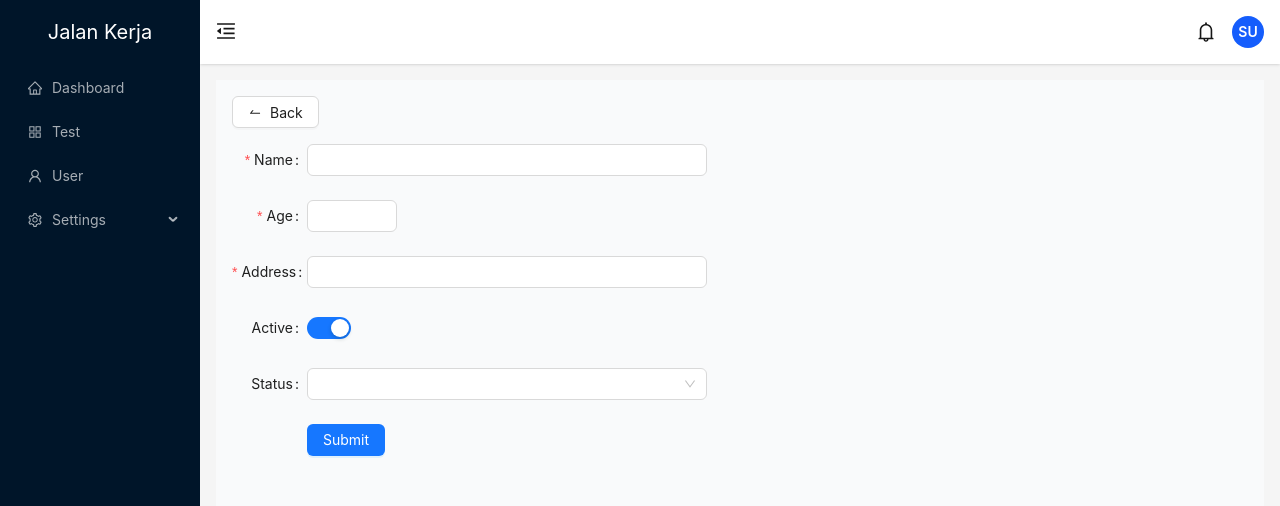
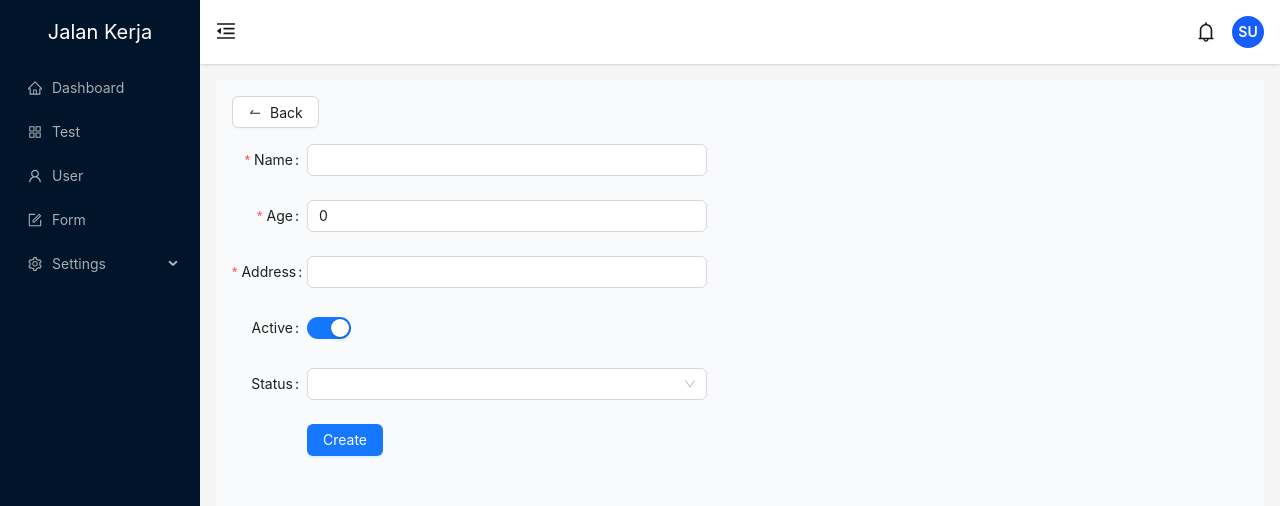
Before and after one commit to Jason4931/table-library-test, a Next.js app: page /test/create in a window 1280 px wide. Shown: the top 506 px of the page. Built offline with nearby package versions, Linux system fonts and the light colour scheme; sample sign-in values are in the browser's storage.

Commit message:
Co-authored-by: Catalyst. <SadhowLearner@users.noreply.github.com>

```diff
--- a/src/app/dashboard/page.jsx
+++ b/src/app/dashboard/page.jsx
@@ -1,7 +1,7 @@
 "use client";
 import React from "react";
 import MainLayout from "@/app/layout/mainlayout";
-import { DollarSign, Users, ShoppingCart, Eye, BarChart3, ArrowUp, ArrowDown, TrendingUp } from "lucide-react";
+import { DollarSign, Users, ShoppingCart, Eye, BarChart3, ArrowUp, ArrowDown, TrendingUp, CarrotIcon } from "lucide-react";
 import BarChartComponent from "../ui/charts/BarChart";
 import LineChartComponent from "../ui/charts/LineChart";
 import PieChartComponent from "../ui/charts/PieChart";
@@ -40,6 +40,59 @@ const Dashboard = () => {
       icon: Eye,
       bgColor: "bg-purple-500",
     },
+    {
+      title: "Page Views",
+      value: "125,742",
+      change: "+18.7%",
+      isPositive: true,
+      icon: Eye,
+      bgColor: "bg-purple-500",
+    },
+    {
+      title: "Page Views",
+      value: "125,742",
+      change: "+18.7%",
+      isPositive: true,
+      icon: Eye,
+      bgColor: "bg-purple-500",
+    },
+    {
+      title: "Page Views",
+      value: "125,742",
+      change: "+18.7%",
+      isPositive: true,
+      icon: Eye,
+      bgColor: "bg-purple-500",
+    },
+    {
+      title: "Page Views",
+      value: "125,742",
+      change: "+18.7%",
+      isPositive: true,
+      icon: CarrotIcon,
+      bgColor: "bg-purple-500",
+    },
+  ];
+
+  const LineChartProps = {
+    data: [
+      { name: "Jan", value: 400 },
+      { name: "Feb", value: 300 },
+      { name: "Mar", value: 500 },
+      { name: "Apr", value: 280 },
+      { name: "May", value: 590 },
+    ],
+    lineColor: "#333333",
+    title: "Makan",
+    type: "monotone",
+  }
+
+  const barChartData = [
+    { name: "Jan", value: 400 },
+    { name: "Feb", value: 300 },
+    { name: "Mar", value: 500 },
+    { name: "Apr", value: 280 },
+    { name: "May", value: 590 },
   ];
 
   return (
@@ -122,7 +175,7 @@ const Dashboard = () => {
                 </div>
                 <TrendingUp className="w-5 h-5 text-blue-500" />
               </div>
-              <LineChartComponent />
+              <LineChartComponent {...LineChartProps} />
             </div>
 
             {/* Sales by Category */}
@@ -157,7 +210,7 @@ const Dashboard = () => {
                 </div>
                 <BarChart3 className="w-5 h-5 text-orange-500" />
               </div>
-              <BarChartComponent />
+              <BarChartComponent barColor="#f34e22" data={barChartData} title="testing" />
             </div>
 
             {/* Traffic Overview */}
--- a/src/app/forms/page.jsx
+++ b/src/app/forms/page.jsx
@@ -1,10 +1,31 @@
 import MainLayout from "@/app/layout/mainlayout";
-import FormExample from "@/app/ui/forms/FormExample";
+import FormRepeater from "@/app/ui/forms/FormRepeater";
+
+let formItem = [
+  {
+    name: "makan",
+    required: true,
+    message: "For eat",
+    placeholder: "halo"
+  },
+  {
+    name: "makan1",
+    required: true,
+    message: "For eat1",
+    placeholder: "halo1"
+  },
+  {
+    name: "makan2",
+    required: true,
+    message: "For eat2",
+    placeholder: "halo2"
+  },
+]
 
 export default function FormsPage() {
   return (
     <MainLayout>
-      <FormExample />
+      <FormRepeater formItem={formItem} formListName="tryings" />
     </MainLayout>
   );
 }
--- a/src/app/layout/sidebar.jsx
+++ b/src/app/layout/sidebar.jsx
@@ -4,6 +4,7 @@ import { Menu, Button } from "antd";
 import {
   HomeOutlined,
   AppstoreOutlined,
+  FormOutlined,
   LogoutOutlined,
   UserOutlined,
   SettingOutlined
@@ -18,6 +19,7 @@ const Sidebar = ({ collapsed }) => {
     { key: "/dashboard", icon: <HomeOutlined />, label: "Dashboard" },
     { key: "/test", icon: <AppstoreOutlined />, label: "Test" },
     { key: "/usertest", icon: <UserOutlined />, label: "User" },
+    { key: "/forms", icon: <FormOutlined />, label: "Form" },
     {
       key: "settings",
       icon: <SettingOutlined />,
--- a/src/app/test/[key]/page.jsx
+++ b/src/app/test/[key]/page.jsx
@@ -5,7 +5,10 @@ export default function ViewData() {
   return (
     <>
       <MainLayout>
-        <ViewDescriptions />
+        <ViewDescriptions
+          storageKey="tableData"
+          url='/test'
+        />
       </MainLayout>
     </>
   );
--- a/src/app/test/create/page.jsx
+++ b/src/app/test/create/page.jsx
@@ -1,96 +1,50 @@
 'use client'
 
-import React, { useEffect } from 'react';
-import { redirect, useRouter } from 'next/navigation';
-import { Form, Button, Input, InputNumber, Switch, Select } from 'antd';
-import { SwapLeftOutlined } from '@ant-design/icons';
+import React from 'react';
 import '@ant-design/v5-patch-for-react-19';
 import MainLayout from "@/app/layout/mainlayout";
+import CustomForm from '@/app/ui/CustomForm';
 
 export default function CreateData() {
-  const router = useRouter();
-  const onFinish = values => {
-    const existing = JSON.parse(localStorage.getItem('tableData') || '[]');
-    const usedKeys = new Set(existing.map(row => parseInt(row.key, 10)));
-    let newKey = 1;
-    while (usedKeys.has(newKey)) {
-      newKey++;
-    }
-    const newEntry = {
-      key: `${newKey}`,
-      ...values,
-    };
-    const updated = [...existing, newEntry];
-    localStorage.setItem('tableData', JSON.stringify(updated));
-    router.replace('/test');
-  };
-  const onFinishFailed = errorInfo => {
-    console.log('Failed:', errorInfo);
-  };
-
   return (
     <MainLayout>
-      <Button onClick={() => redirect('/test')} icon={<SwapLeftOutlined />} className="mb-4">Back</Button>
-      <Form
-        name="basic"
-        labelCol={{ span: 3 }}
-        wrapperCol={{ span: 16 }}
-        style={{ maxWidth: 600 }}
-        initialValues={{
-          active: true,
-          status: '',
-        }}
-        onFinish={onFinish}
-        onFinishFailed={onFinishFailed}
-        autoComplete="off"
-      >
-        <Form.Item
-          label="Name"
-          name="name"
-          rules={[{ required: true, message: 'Please input the name!' }]}
-        >
-          <Input />
-        </Form.Item>
-        <Form.Item
-          label="Age"
-          name="age"
-          rules={[{ required: true, message: 'Please input the age!' }]}
-        >
-          <InputNumber min={0} />
-        </Form.Item>
-        <Form.Item
-          label="Address"
-          name="address"
-          rules={[{ required: true, message: 'Please input the address!' }]}
-        >
-          <Input />
-        </Form.Item>
-        <Form.Item
-          label="Active"
-          name="active"
-          valuePropName="checked"
-        >
-          <Switch defaultChecked />
-        </Form.Item>
-        <Form.Item
-          label="Status"
-          name="status"
-
-        >
-          <Select
-            options={[
-              { label: 'Pending', value: 'pending' },
-              { label: 'Approved', value: 'approved' },
-              { label: 'Rejected', value: 'rejected' },
-            ]}
-          />
-        </Form.Item>
-        <Form.Item label={null}>
-          <Button type="primary" htmlType="submit">
-            Submit
-          </Button>
-        </Form.Item>
-      </Form>
+      <CustomForm
+        action="create"
+        storageKey="tableData"
+        columns={[
+          {
+            name: 'name',
+            type: "string",
+            initialValue: '',
+            rules: [{ required: true, message: 'Please input the name!' }],
+          },
+          {
+            name: 'age',
+            type: "integer",
+            initialValue: 0,
+            rules: [{ required: true, message: 'Please input the name!' }],
+          },
+          {
+            name: 'address',
+            type: "string",
+            initialValue: '',
+            rules: [{ required: true, message: 'Please input the name!' }],
+          },
+          {
+            name: 'active',
+            type: "boolean",
+            initialValue: true,
+            valuePropName: "checked",
+          },
+          {
+            name: 'status',
+            type: "enum",
+            initialValue: '',
+            options: ['pending', 'approved', 'rejected'],
+          },
+        ]}
+        url="/test"
+      />
     </MainLayout>
   );
 }
--- a/src/app/test/edit/[key]/page.jsx
+++ b/src/app/test/edit/[key]/page.jsx
@@ -1,17 +1,14 @@
 'use client'
 
-import React, { useState, useEffect } from 'react';
-import { useRouter, useParams, redirect } from 'next/navigation';
-import { Form, Button, Input, InputNumber, Switch, Select } from 'antd';
-import { SwapLeftOutlined } from '@ant-design/icons';
+import React, { useEffect, useState } from 'react';
+import { useParams } from 'next/navigation';
 import '@ant-design/v5-patch-for-react-19';
 import MainLayout from "@/app/layout/mainlayout";
+import CustomForm from '@/app/ui/CustomForm';
 
 export default function EditData() {
-  const [form] = Form.useForm();
-  const [editData, setEditData] = useState(null);
   const params = useParams();
-  const router = useRouter();
+  const [editData, setEditData] = useState({});
 
   useEffect(() => {
     const key = params.key;
@@ -25,80 +22,53 @@ export default function EditData() {
       const found = data.find(item => String(item.key) === String(key));
       if (found) {
         setEditData(found);
-        form.setFieldsValue(found); // ✅ set form values
       }
     } catch (err) {
       console.error("Invalid JSON in localStorage:", err);
     }
-  }, [params.key, form]);
+  }, [params.key]);
 
-  const onFinish = values => {
-    const existing = JSON.parse(localStorage.getItem('tableData') || '[]');
-    const updated = existing.map(item =>
-      String(item.key) === String(params.key) ? { ...item, ...values, key: item.key } : item
-    );
-    localStorage.setItem('tableData', JSON.stringify(updated));
-    router.replace('/test');
-  };
+  if (!editData || !editData.key) return null;
 
   return (
     <MainLayout>
-      <Button onClick={() => router.replace('/test')} icon={<SwapLeftOutlined />} className="mb-4">Back</Button>
-      <Form
-        form={form}
-        name="edit"
-        labelCol={{ span: 3 }}
-        wrapperCol={{ span: 16 }}
-        style={{ maxWidth: 600 }}
-        onFinish={onFinish}
-        autoComplete="off"
-      >
-        <Form.Item
-          label="Name"
-          name="name"
-          rules={[{ required: true, message: 'Please input the name!' }]}
-        >
-          <Input />
-        </Form.Item>
-        <Form.Item
-          label="Age"
-          name="age"
-          rules={[{ required: true, message: 'Please input the age!' }]}
-        >
-          <InputNumber min={0} />
-        </Form.Item>
-        <Form.Item
-          label="Address"
-          name="address"
-          rules={[{ required: true, message: 'Please input the address!' }]}
-        >
-          <Input />
-        </Form.Item>
-        <Form.Item
-          label="Active"
-          name="active"
-          valuePropName="checked"
-        >
-          <Switch />
-        </Form.Item>
-        <Form.Item
-          label="Status"
-          name="status"
-        >
-          <Select
-            options={[
-              { label: 'Pending', value: 'pending' },
-              { label: 'Approved', value: 'approved' },
-              { label: 'Rejected', value: 'rejected' },
-            ]}
-          />
-        </Form.Item>
-        <Form.Item label={null}>
-          <Button type="primary" htmlType="submit">
-            Submit
-          </Button>
-        </Form.Item>
-      </Form>
+      <CustomForm
+        action="update"
+        storageKey="tableData"
+        columns={[
+          {
+            name: 'name',
+            type: "string",
+            initialValue: editData.name,
+            rules: [{ required: true, message: 'Please input the name!' }],
+          },
+          {
+            name: 'age',
+            type: "integer",
+            initialValue: editData.age,
+            rules: [{ required: true, message: 'Please input the name!' }],
+          },
+          {
+            name: 'address',
+            type: "string",
+            initialValue: editData.address,
+            rules: [{ required: true, message: 'Please input the name!' }],
+          },
+          {
+            name: 'active',
+            type: "boolean",
+            initialValue: editData.active,
+            valuePropName: "checked",
+          },
+          {
+            name: 'status',
+            type: "enum",
+            initialValue: editData.status,
+            options: ['pending', 'approved', 'rejected'],
+          },
+        ]}
+        url="/test"
+      />
     </MainLayout>
   );
 }
--- /dev/null
+++ b/src/app/ui/CustomForm.jsx
@@ -0,0 +1,104 @@
+'use client'
+
+import React from 'react';
+import { useRouter, redirect, useParams } from 'next/navigation';
+import { Form, Button, Input, InputNumber, Switch, Select } from 'antd';
+import { SwapLeftOutlined } from '@ant-design/icons';
+import '@ant-design/v5-patch-for-react-19';
+
+export default function CustomForm({ action, storageKey, columns, url }) {
+  const params = useParams();
+  const router = useRouter();
+  const onFinish = values => {
+    const existing = JSON.parse(localStorage.getItem(storageKey) || '[]');
+    let updated;
+    if (action == 'create') {
+      const usedKeys = new Set(existing.map(row => parseInt(row.key, 10)));
+      let newKey = 1;
+      while (usedKeys.has(newKey)) {
+        newKey++;
+      }
+      const newEntry = {
+        key: `${newKey}`,
+        ...values,
+      };
+      updated = [...existing, newEntry];
+    } else if (action == 'update') {
+      updated = existing.map(item =>
+        String(item.key) === String(params.key) ? { ...item, ...values, key: item.key } : item
+      );
+    }
+    localStorage.setItem(storageKey, JSON.stringify(updated));
+    router.replace(url);
+  };
+  const onFinishFailed = errorInfo => {
+    console.log('Failed:', errorInfo);
+  };
+
+  const [form] = Form.useForm();
+
+  // Map a column definition to its input component
+  const renderField = (col) => {
+    switch (col[col.type] || col.type) {
+      case "string":
+        return <Input />;
+      case "integer":
+        return <InputNumber min={0} style={{ width: "100%" }} />;
+      case "boolean":
+        return <Switch />;
+      case "enum":
+        return (
+          <Select
+            options={col.options.map((opt) => ({
+              label: opt[0].toUpperCase() + opt.slice(1),
+              value: opt,
+            }))}
+          />
+        );
+      default:
+        return <Input />;
+    }
+  };
+
+  return (
+    <div>
+      <Button onClick={() => redirect(url)} icon={<SwapLeftOutlined />} className="mb-4">Back</Button>
+      <Form
+        form={form}
+        name={action}
+        labelCol={{ span: 3 }}
+        wrapperCol={{ span: 16 }}
+        style={{ maxWidth: 600 }}
+        onFinish={onFinish}
+        onFinishFailed={onFinishFailed}
+        autoComplete="off"
+      >
+        {columns.map((col) => {
+          // Extract Form.Item props
+          const { name, rules, valuePropName, initialValue } = col;
+          // Label = capitalized field name
+          const label = name.charAt(0).toUpperCase() + name.slice(1);
+
+          return (
+            <Form.Item
+              key={name}
+              label={label}
+              name={name}
+              rules={rules}
+              valuePropName={valuePropName}
+              initialValue={initialValue}
+            >
+              {renderField(col)}
+            </Form.Item>
+          );
+        })}
+
+        <Form.Item wrapperCol={{ offset: 3, span: 16 }}>
+          <Button type="primary" htmlType="submit">
+            {action == "create" ? "Create" : "Submit"}
+          </Button>
+        </Form.Item>
+      </Form>
+    </div>
+  );
+}
--- a/src/app/ui/ViewDescriptions.jsx
+++ b/src/app/ui/ViewDescriptions.jsx
@@ -7,21 +7,19 @@ import { Button } from "antd"
 import { SwapLeftOutlined } from '@ant-design/icons';
 import '@ant-design/v5-patch-for-react-19';
 
-export function ViewDescriptions() {
+export function ViewDescriptions({ storageKey, url }) {
   const [items, setItems] = useState([]);
   const params = useParams();
 
   useEffect(() => {
     console.log("Key :", params.key);
-    let row = JSON.parse(localStorage.getItem('tableData'))[params.key - 1];
-    if (row) {
-      setItems([
-        { label: 'Name', children: row.name || '(empty)' },
-        { label: 'Age', children: (row.age || row.age == 0) ? row.age : '(empty)' },
-        { label: 'Address', children: row.address || '(empty)' },
-        { label: 'Active', children: `${row.active}` },
-        { label: 'Status', children: row.status || '(empty)' },
-      ]);
+    let row = JSON.parse(localStorage.getItem(storageKey))[params.key - 1];
+    if (row && typeof row === 'object') {
+      const formattedItems = Object.entries(row).map(([key, value]) => ({
+        label: key.charAt(0).toUpperCase() + key.slice(1),
+        children: (value || value === 0 || value === false) ? `${value}` : '(empty)'
+      }));
+      setItems(formattedItems);
     }
     console.log(row)
   }, [params.key])
@@ -38,7 +36,7 @@ export function ViewDescriptions() {
         },
       }}
     >
-      <Button onClick={() => redirect('/test')} icon={<SwapLeftOutlined />} className="mb-2">Back</Button>
+      <Button onClick={() => redirect(url)} icon={<SwapLeftOutlined />} className="mb-2">Back</Button>
       <Descriptions title="User Info" items={items} />
     </ConfigProvider>
   );
--- a/src/app/ui/charts/BarChart.jsx
+++ b/src/app/ui/charts/BarChart.jsx
@@ -10,18 +10,12 @@ import {
   ResponsiveContainer,
 } from "recharts";
 
-const data = [
-  { name: "Jan", value: 400 },
-  { name: "Feb", value: 300 },
-  { name: "Mar", value: 500 },
-  { name: "Apr", value: 280 },
-  { name: "May", value: 590 },
-];
 
-const BarChartComponent = () => {
+
+const BarChartComponent = ({ barColor, title, data }) => {
   return (
     <div className="w-full h-96 p-4 bg-white rounded-lg shadow-md">
-      <h2 className="text-xl font-bold mb-4 text-center">Bar Chart Example</h2>
+      <h2 className="text-xl font-bold mb-4 text-center">{title}</h2>
       <ResponsiveContainer width="100%" height="100%">
         <BarChart data={data}>
           <CartesianGrid strokeDasharray="3 3" />
@@ -29,7 +23,7 @@ const BarChartComponent = () => {
           <YAxis />
           <Tooltip />
           <Legend />
-          <Bar dataKey="value" fill="#8884d8" />
+          <Bar dataKey="value" fill={barColor} />
         </BarChart>
       </ResponsiveContainer>
     </div>
--- a/src/app/ui/charts/LineChart.jsx
+++ b/src/app/ui/charts/LineChart.jsx
@@ -10,18 +10,11 @@ import {
   ResponsiveContainer,
 } from "recharts";
 
-const data = [
-  { name: "Jan", value: 400 },
-  { name: "Feb", value: 300 },
-  { name: "Mar", value: 500 },
-  { name: "Apr", value: 280 },
-  { name: "May", value: 590 },
-];
 
-const LineChartComponent = () => {
+const LineChartComponent = ({ data, linecolor, type, title }) => {
   return (
     <div className="w-full h-96 p-4 bg-white rounded-lg shadow-md">
-      <h2 className="text-xl font-bold mb-4 text-center">Line Chart Example</h2>
+      <h2 className="text-xl font-bold mb-4 text-center">{title}</h2>
       <ResponsiveContainer width="100%" height="100%">
         <LineChart data={data}>
           <CartesianGrid strokeDasharray="3 3" />
@@ -30,9 +23,9 @@ const LineChartComponent = () => {
           <Tooltip />
           <Legend />
           <Line
-            type="monotone"
+            type={type}
             dataKey="value"
-            stroke="#8884d8"
+            stroke={linecolor}
             activeDot={{ r: 8 }}
           />
         </LineChart>
--- a/src/app/ui/forms/FormExample.jsx
+++ b/src/app/ui/forms/FormRepeater.jsx
@@ -16,6 +16,10 @@ var __rest =
       }
     return t;
   };
+
+
+
+
 import React from "react";
 import { MinusCircleOutlined, PlusOutlined } from "@ant-design/icons";
 import { Button, Form, Input, Space } from "antd";
@@ -23,14 +27,16 @@ import "@ant-design/v5-patch-for-react-19";
 const onFinish = (values) => {
   console.log("Received values of form:", values);
 };
-const FormExample = () => (
+
+
+const FormRepeater = ({ formItem, formListName }) => (
   <Form
     name="dynamic_form_nest_item"
     onFinish={onFinish}
     style={{ maxWidth: 600 }}
     autoComplete="off"
   >
-    <Form.List name="users">
+    <Form.List name={formListName}>
       {(fields, { add, remove }) => (
         <>
           {fields.map((_a) => {
@@ -42,20 +48,15 @@ const FormExample = () => (
                 style={{ display: "flex", marginBottom: 8 }}
                 align="baseline"
               >
-                <Form.Item
-                  {...restField}
-                  name={[name, "first"]}
-                  rules={[{ required: true, message: "Missing first name" }]}
-                >
-                  <Input placeholder="First Name" />
-                </Form.Item>
-                <Form.Item
-                  {...restField}
-                  name={[name, "last"]}
-                  rules={[{ required: true, message: "Missing last name" }]}
-                >
-                  <Input placeholder="Last Name" />
-                </Form.Item>
+                {formItem.map((item, index) => (
+                  <Form.Item
+                    {...restField}
+                    name={[name, item.name]}
+                    rules={[{ required: item.required, message: item.message }]}
+                  >
+                    <Input type={item.type || "text"} placeholder={item.placeholder} />
+                  </Form.Item>
+                ))}
                 <MinusCircleOutlined onClick={() => remove(name)} />
               </Space>
             );
@@ -80,4 +81,4 @@ const FormExample = () => (
     </Form.Item>
   </Form>
 );
-export default FormExample;
+export default FormRepeater;
```
